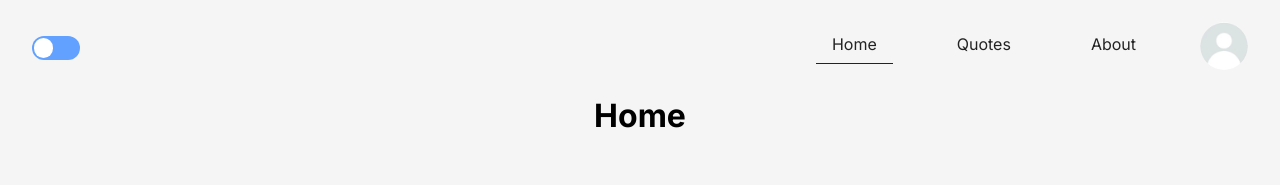
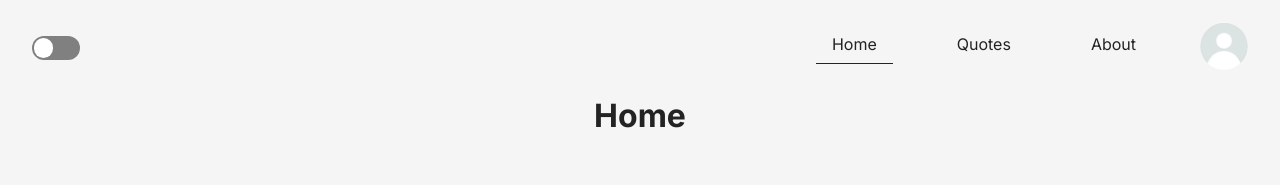
Before and after one commit to ShriramKhandbahale/WiseWords, a React (Vite) app: page / in a window 1280 px wide. Shown: the top 185 px of the page. Built offline with nearby package versions, Linux system fonts and the light colour scheme.

Commit message:
add theme toggle functionality

```diff
--- a/src/App.jsx
+++ b/src/App.jsx
@@ -1,5 +1,6 @@
-import { useState } from 'react'
+import { useContext, useState } from 'react'
 import { Route, Routes } from 'react-router-dom'
+import { useSelector } from 'react-redux';
 
 // components
 import Navbar from '@components/Navbar';
@@ -10,9 +11,9 @@ import Quotes from '@pages/Quotes';
 import About from '@pages/About';
 
 const App = () => {
-
+  const theme = useSelector((state) => state.theme.value)
   return (
-    <div className='App' id='light'>
+    <div className='App' id={theme}>
       <Navbar />
       <Routes>
         <Route path='/' element={<Home />} />
--- a/src/components/Navbar.jsx
+++ b/src/components/Navbar.jsx
@@ -1,11 +1,16 @@
 import React, { useState } from "react";
 import { Link } from "react-router-dom";
-import ProfileIcon from "@assets/profile-icon-light.png"
+import ProfileIconLight from "@assets/profile-icon-light.png"
+import ProfileIconDark from "@assets/profile-icon-dark.png"
 import Switch from "./Switch";
 import MenuIcon from "@assets/menu-icon.svg"
 import CloseIcon from "@assets/close-icon.svg";
+import { useSelector } from "react-redux";
+
 
 const Navbar = () => {
+
+  const theme = useSelector((state) => state.theme.value)
 
   const [active, setActive] = useState("Home");
   const [isOpen, setIsOpen] = useState(false);
@@ -52,7 +57,7 @@ const Navbar = () => {
               })}
             </ul>
             <div className="navbar__desktop__profile-icon">
-              <img src={ProfileIcon} alt="" />
+              <img src={theme == 'light' ? ProfileIconLight : ProfileIconDark} alt="" />
             </div>
           </nav>
         </header>
--- a/src/components/Switch.jsx
+++ b/src/components/Switch.jsx
@@ -1,10 +1,41 @@
+import { motion } from "framer-motion";
+import { useEffect, useState } from "react";
+import { changeTheme } from "../store";
+import { useDispatch } from "react-redux";
+
 const Switch = () => {
+
+  const dispatch = useDispatch()
+  const [theme, setTheme] = useState(null);
+
+  const localTheme = localStorage.getItem('theme');
+
+
+  useEffect(() => {
+    setTheme(localTheme);
+  }, []);
+
+  const toggleTheme = () => {
+    const newTheme = theme == 'light' ? 'dark' : 'light'
+    setTheme(newTheme)
+    dispatch(changeTheme(newTheme))
+    localStorage.setItem('theme', newTheme);
+  }
+
   return (
-    <div className="toggle-switch">
+    <div className="toggle-switch" onClick={toggleTheme}>
       <div style={{
-        background: "#62A1FF"
+        transition: 'all 0.3s ease',
+        background: localTheme == 'light' ? "#62A1FF" : 'gray'
       }} className="toggle-switch__container">
-        <div className="toggle-switch__container__button"></div>
+        <motion.div className="toggle-switch__container__button"
+          initial={{
+            x: localTheme == 'light' ? 'calc(100% + 5px)' : '0',
+          }}
+          animate={{
+            x: theme == 'light' ? 'calc(100% + 5px)' : '0',
+          }}
+        ></motion.div>
       </div>
     </div>
   )
--- a/src/main.jsx
+++ b/src/main.jsx
@@ -1,13 +1,17 @@
 import React from 'react'
 import ReactDOM from 'react-dom/client'
 import { BrowserRouter } from 'react-router-dom'
+import { Provider } from 'react-redux'
+import { store } from './store'
 import App from './App'
 import './styles/index.scss'
 
 ReactDOM.createRoot(document.getElementById('root')).render(
   <React.StrictMode>
-    <BrowserRouter>
-      <App />
-    </BrowserRouter>
+    <Provider store={store}>
+      <BrowserRouter>
+        <App />
+      </BrowserRouter>
+    </Provider>
   </React.StrictMode>,
 )
--- /dev/null
+++ b/src/store.js
@@ -0,0 +1,23 @@
+import { configureStore, createSlice } from '@reduxjs/toolkit';
+
+const localTheme = localStorage.getItem('theme');
+const themeSlice = createSlice({
+  name: "theme",
+  initialState: {
+    value: localTheme == null ? 'light' : localTheme
+  },
+  reducers: {
+    changeTheme: (state, action) => {
+      state.value = action.payload
+    }
+  }
+})
+
+
+export const { changeTheme } = themeSlice.actions
+
+export const store = configureStore({
+  reducer: {
+    theme: themeSlice.reducer
+  },
+});
--- a/src/styles/components/_Navbar.scss
+++ b/src/styles/components/_Navbar.scss
@@ -15,7 +15,6 @@
         bottom: -2px;
         width: 100%;
         height: 1px;
-        background-color: $txt-clr-light;
         transform: scaleX(0);
         transition: transform 0.3s ease-out;
         transform-origin: left center;
@@ -48,10 +47,16 @@
   }
 
   &__mobile {
-    height: 100vh;
+    height: 100%;
+    width: 100%;
     display: flex;
     align-items: center;
     justify-content: center;
+
+    position: absolute;
+    top: 50%;
+    left: 50%;
+    transform: translate(-50%, -50%);
 
     li {
       margin-bottom: 5rem;
--- a/src/styles/components/_ToggleSwitch.scss
+++ b/src/styles/components/_ToggleSwitch.scss
@@ -10,6 +10,7 @@
         border-radius: 50px;
         display: flex;
         align-items: center;
+        cursor: pointer;
 
         &__button {
             height: 1.2rem;
--- a/src/styles/global/_resets.scss
+++ b/src/styles/global/_resets.scss
@@ -1,5 +1,3 @@
-@use '../util/variables' as *;
-
 html {
     height: 100%;
     font-size: 100%;
@@ -18,7 +16,6 @@ html::-webkit-scrollbar {
 }
 
 body {
-    background: $bg-clr-light;
     height: 100%;
     background-size: auto;
     background-repeat: no-repeat;
@@ -28,7 +25,7 @@ a,
 a:visited,
 a:active {
     text-decoration: none;
-    color: $txt-clr-light;
+    color: inherit;
 }
 
 li {
@@ -36,5 +33,6 @@ li {
 }
 
 .App {
+    height: 100vh;
     text-align: center;
 }
--- a/src/styles/global/_theme.scss
+++ b/src/styles/global/_theme.scss
@@ -1,9 +1,45 @@
 @use "../util/variables" as *;
 
-#light {
-  header {
-    a {
-      color: $txt-clr-light;
+.App#light {
+  background: $bg-clr-light;
+  transition: all 0.3s ease;
+
+  * {
+    color: $txt-clr-light;
+
+    &::before,
+    &::after {
+      background: $txt-clr-light ;
+    }
+  }
+
+  .navbar__mobile {
+    transition: all 0.3s ease;
+    background-color: $bg-clr-light;
+  }
+}
+
+.App#dark {
+  transition: all 0.3s ease;
+  background: $bg-clr-dark;
+
+  * {
+    color: $txt-clr-dark;
+
+    &::before,
+    &::after {
+      background: $txt-clr-dark ;
+    }
+
+    .navbar {
+      &__hamburger-menu {
+        filter: brightness(0) invert(1);
+      }
+
+      &__mobile {
+        transition: all 0.3s ease;
+        background-color: $bg-clr-dark;
+      }
     }
   }
 }
```
Also changed, not shown: package.json (+6 -2 lines), 1 other file (tests, documents, lock files or other folders).
